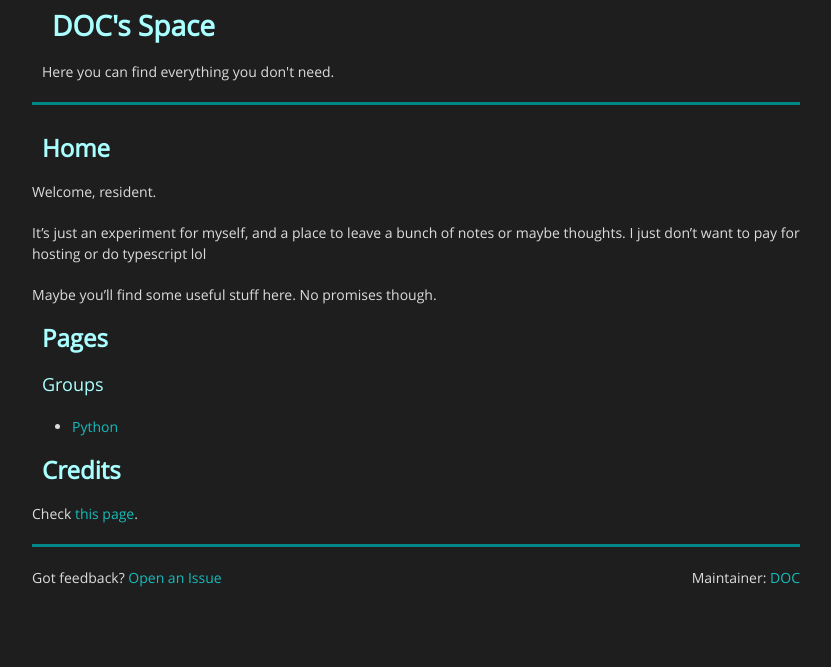
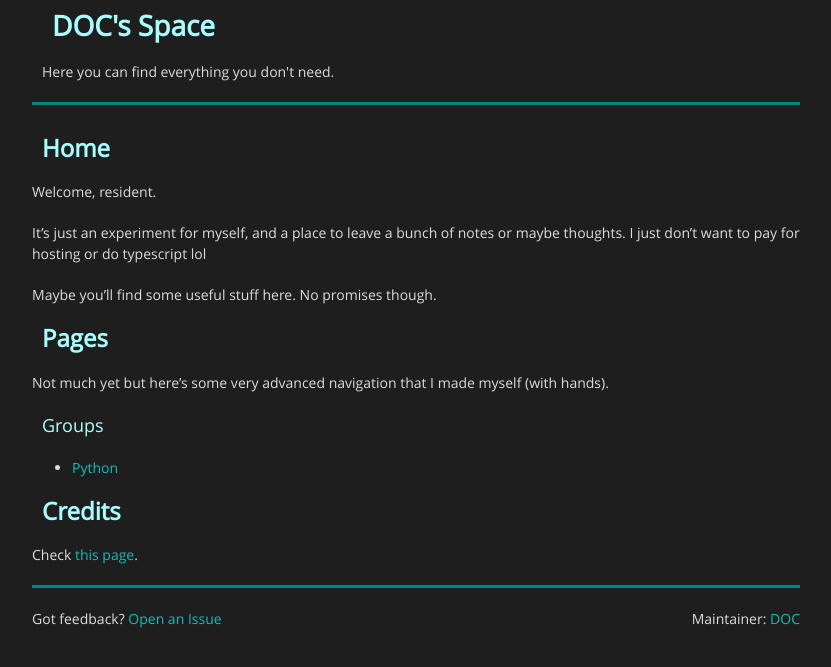
Before and after one commit to DOCtorActoAntohich/doctoractoantohich.github.io, a Jekyll site: the page built from content/index.md, in a window 1280 px wide. Shown: the top 667 px of the page, without its empty margins (224-1055 px from the left). Built offline with Jekyll 4.4.1, drawn with Linux system fonts in a browser that asks for light colours.

Commit message:
add a little note

```diff
--- a/content/index.md
+++ b/content/index.md
@@ -16,6 +16,9 @@ Maybe you'll find some useful stuff here. No promises though.
 
 ## Pages
 
+Not much yet but here's some very advanced navigation that I made myself
+(with hands).
+
 ### Groups
 
 - [Python](./python)
```
